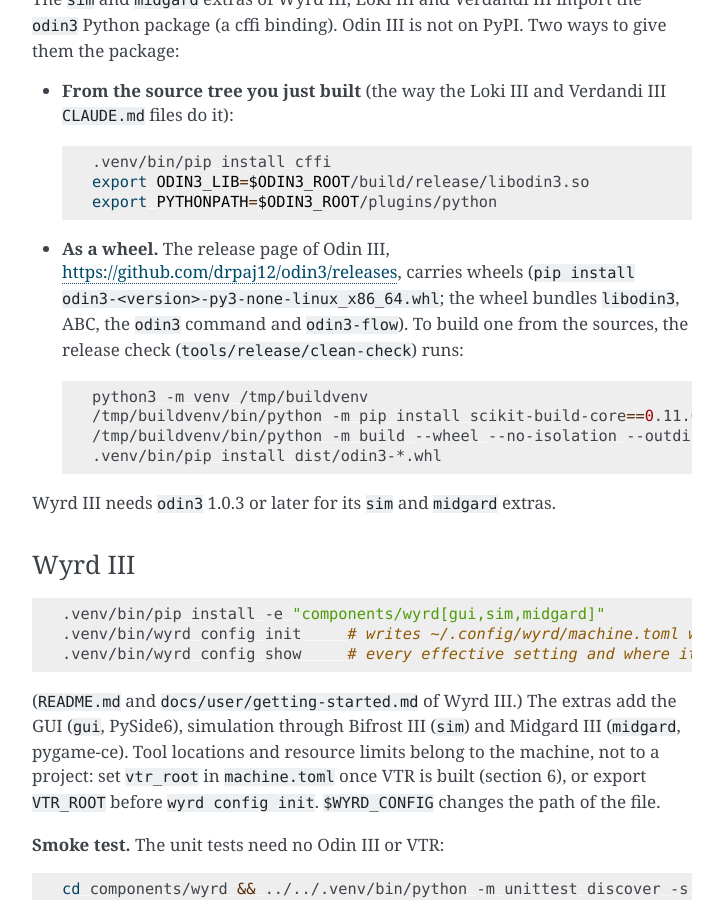
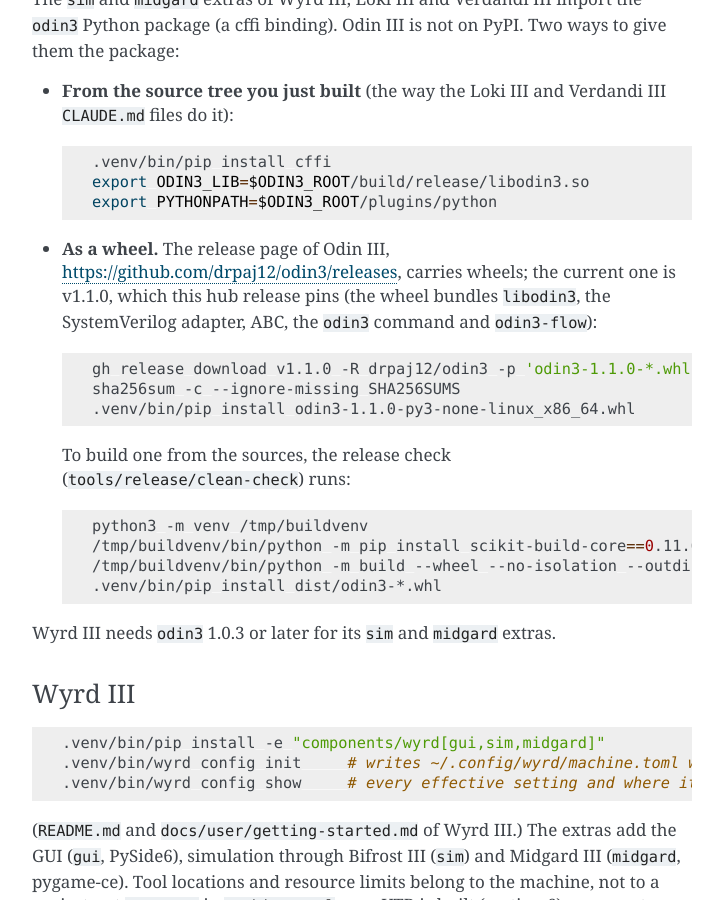
Before and after one commit to drpaj12/YggdrasilIII, a Sphinx documentation site: the page built from docs/getting-started.md, in a window 1280 px wide and 900 px high, scrolled down 2438 px. Shown: the whole window, without its empty margins (388-1111 px from the left). Built offline with Sphinx 7.4.7, drawn with Linux system fonts in a browser that asks for light colours.

Commit message:
release: Yggdrasil III v1.1.0 pins odin3 v1.1.0; getting-started installs the release wheel (#13)
Co-authored-by: Claude Opus 5.5 <noreply@anthropic.com>

````diff
--- a/docs/getting-started.md
+++ b/docs/getting-started.md
@@ -109,8 +109,16 @@ package (a cffi binding). Odin III is not on PyPI. Two ways to give them the pac
   ```
 
 - **As a wheel.** The release page of Odin III, <https://github.com/drpaj12/odin3/releases>, carries
-  wheels (`pip install odin3-<version>-py3-none-linux_x86_64.whl`; the wheel bundles `libodin3`, ABC,
-  the `odin3` command and `odin3-flow`). To build one from the sources, the release check
+  wheels; the current one is v1.1.0, which this hub release pins (the wheel bundles `libodin3`, the
+  SystemVerilog adapter, ABC, the `odin3` command and `odin3-flow`):
+
+  ```bash
+  gh release download v1.1.0 -R drpaj12/odin3 -p 'odin3-1.1.0-*.whl' -p SHA256SUMS
+  sha256sum -c --ignore-missing SHA256SUMS
+  .venv/bin/pip install odin3-1.1.0-py3-none-linux_x86_64.whl
+  ```
+
+  To build one from the sources, the release check
   (`tools/release/clean-check`) runs:
 
   ```bash
````
